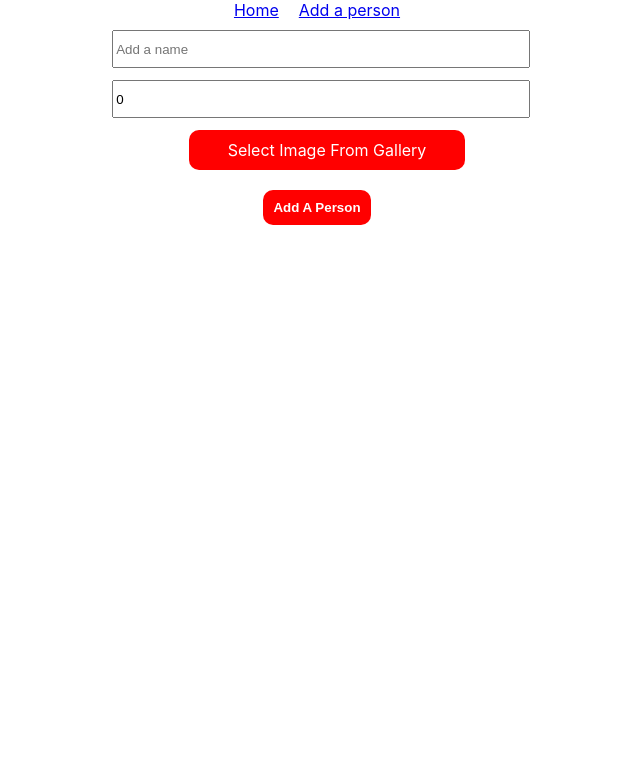
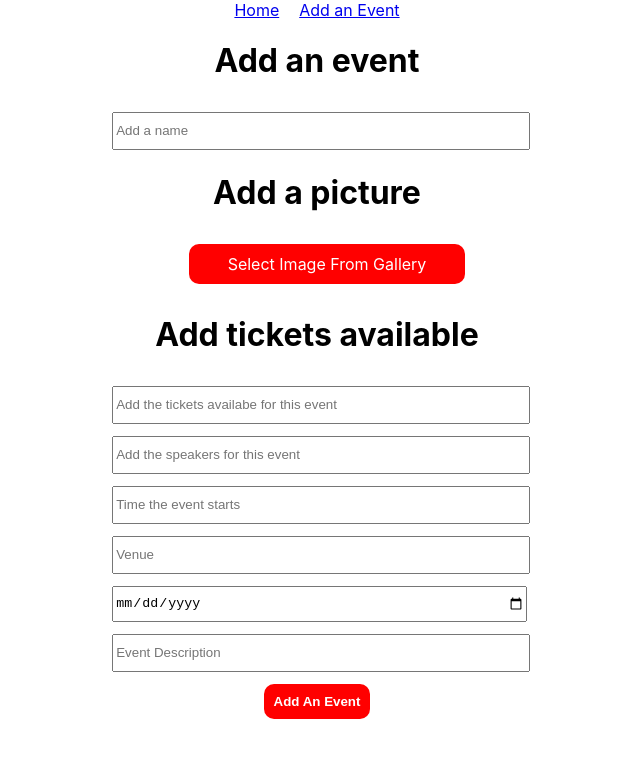
Before and after one commit to MICHAELMUNAVU83/events-trial, a React (Create React App) app: page /form in a window 1280 px wide. Shown: the top 758 px of the page, without its empty margins (323-963 px from the left). Built offline with nearby package versions, Linux system fonts and the light colour scheme; data requests are answered from the project's data file.

Commit message:
Added params

```diff
--- a/db.json
+++ b/db.json
@@ -1,15 +1,25 @@
 {
   "events": [
     {
-      "name": "mikey",
-      "image": "http://res.cloudinary.com/dakiak4mc/image/upload/v1664463832/d5j57s2oysotin8abvj5.jpg",
+      "name": "React Renderaction",
+      "image": "https://pbs.twimg.com/media/FcP3do8agAATZiZ.jpg",
       "tickets": 0,
+      "venue": "I Hub , Kilimani",
+      "date": "2022-10-20",
+      "time": "10:00",
+      "description": "This is a react event",
+      "speakers": "Steve Kibuika , Paul Chesa ,Anthony Sande , Ben Wesonga",
       "id": 1
     },
     {
-      "name": "josh cup",
-      "image": "http://res.cloudinary.com/dakiak4mc/image/upload/v1664527299/byuu8zno8fbqeiano3vg.jpg",
-      "tickets": 90,
+      "name": "Droidcon",
+      "image": "http://res.cloudinary.com/dakiak4mc/image/upload/v1664603061/bj1qhlomnlob0xyr4nsp.png",
+      "tickets": 0,
+      "description": "this is an android meeting ",
+      "date": "2022-10-28",
+      "venue": "ihub",
+      "time": "10:00 am",
+      "speakers": "john mark , stacy nyambura",
       "id": 2
     }
   ]
--- a/src/App.css
+++ b/src/App.css
@@ -8,8 +8,7 @@
   justify-content: space-around;
 }
 img {
-  border-radius: 50%;
-  height: 100px;
+  height: 300px;
 }
 label {
   cursor: pointer;
--- a/src/components/EventCard.js
+++ b/src/components/EventCard.js
@@ -6,7 +6,11 @@ function EventCard({ event }) {
     <div className="alldata" key={event.id}>
       <h1>{event.name}</h1>
       <img src={event.image} alt="event" />
-      {event.tickets > 0 ? <p>{event.tickets}</p> : <p>Sold out</p>}
+      {event.tickets > 0 ? (
+        <p>Tickets Remaining:{event.tickets}</p>
+      ) : (
+        <p>Ticket Status: Sold out</p>
+      )}
       <Link to={`/events/${event.id}`}>More info</Link>
     </div>
   );
--- a/src/components/EventSpecs.js
+++ b/src/components/EventSpecs.js
@@ -3,6 +3,7 @@ import { useParams } from "react-router-dom";
 
 function EventSpecs({ data, setData }) {
   const params = useParams();
+
   return (
     <div>
       {data.map(
@@ -10,10 +11,13 @@ function EventSpecs({ data, setData }) {
           event.id === Number(params.id) && (
             <div>
               <h1>{event.name}</h1>
+              Venue :<p>{event.vanue}</p>
+              Staring at : <p>{event.time}</p>
+              Date: <p>{event.date}</p>
+              Event Description: <p>{event.description}</p>
               {event.tickets > 0 ? (
                 <div>
-                  {event.tickets}
-
+                  Remaining Tickets: {event.tickets}
                   <button
                     onClick={() => {
                       if (event.tickets > 0) {
@@ -48,11 +52,11 @@ function EventSpecs({ data, setData }) {
                     }}
                   >
                     {" "}
-                    add
+                    Buy Ticket
                   </button>
                 </div>
               ) : (
-                <h1>Sold out</h1>
+                <h1>Ticket Status : Sold out</h1>
               )}
             </div>
           )
--- a/src/components/Form.js
+++ b/src/components/Form.js
@@ -4,7 +4,12 @@ import Axios from "axios";
 function Form({ setData, data }) {
   const [selectedFile, setSelectedFile] = useState(null);
   const [eventName, setEventName] = useState("");
-  const [tickets, setTickets] = useState(0);
+  const [tickets, setTickets] = useState("");
+  const [description, setDescription] = useState("");
+  const [date, setDate] = useState("");
+  const [venue, setVenue] = useState("");
+  const [time, setTime] = useState("");
+  const [speakers, setSpeakers] = useState("");
 
   const uploadImage = (files) => {
     const formData = new FormData();
@@ -24,12 +29,18 @@ function Form({ setData, data }) {
       name: eventName,
       image: selectedFile,
       tickets: tickets,
+      description: description,
+      date: date,
+      venue: venue,
+      time: time,
+      speakers: speakers,
     }).then((res) => {
       setData([...data, res.data]);
     });
   };
   const form = (
     <div className="form">
+      <h1>Add an event</h1>
       <input
         value={eventName}
         placeholder="Add a name"
@@ -38,14 +49,8 @@ function Form({ setData, data }) {
         }}
         type="text"
       />
-      <input
-        value={tickets}
-        placeholder="Add the tickets availabe for this event"
-        onChange={(e) => {
-          setTickets(e.target.value);
-        }}
-        type="number"
-      />
+      <h1>Add a picture</h1>
+
       <label htmlFor="file">
         Select Image From Gallery
         <input
@@ -56,13 +61,65 @@ function Form({ setData, data }) {
           }}
         />
       </label>
+      <h1>Add tickets available</h1>
+
+      <input
+        value={tickets}
+        placeholder="Add the tickets availabe for this event"
+        onChange={(e) => {
+          setTickets(e.target.value);
+        }}
+        type="number"
+      />
+      <input
+        value={speakers}
+        placeholder="Add the speakers for this event"
+        onChange={(e) => {
+          setSpeakers(e.target.value);
+        }}
+        type="text"
+      />
+
+      <input
+        value={time}
+        onChange={(e) => {
+          setTime(e.target.value);
+        }}
+        type="string"
+        placeholder="Time the event starts"
+      />
+
+      <input
+        value={venue}
+        onChange={(e) => {
+          setVenue(e.target.value);
+        }}
+        type="string"
+        placeholder="Venue"
+      />
+      <input
+        value={date}
+        onChange={(e) => {
+          setDate(e.target.value);
+        }}
+        type="date"
+        placeholder="Date"
+      />
+      <input
+        type="event-description"
+        value={description}
+        onChange={(e) => {
+          setDescription(e.target.value);
+        }}
+        placeholder="Event Description"
+      />
     </div>
   );
   return (
     <div>
       {form}
       <div className="button-div">
-        <button onClick={addEvent}>Add A Person</button>
+        <button onClick={addEvent}>Add An Event</button>
       </div>
     </div>
   );
--- a/src/components/Navbar.js
+++ b/src/components/Navbar.js
@@ -6,7 +6,7 @@ function Navbar() {
     <div>
       <nav>
         <Link to="/">Home</Link>
-        <Link to="/form">Add a person</Link>
+        <Link to="/form">Add an Event</Link>
       </nav>
     </div>
   );
```
Also changed, not shown: src/App.js (+5 -2 lines).
